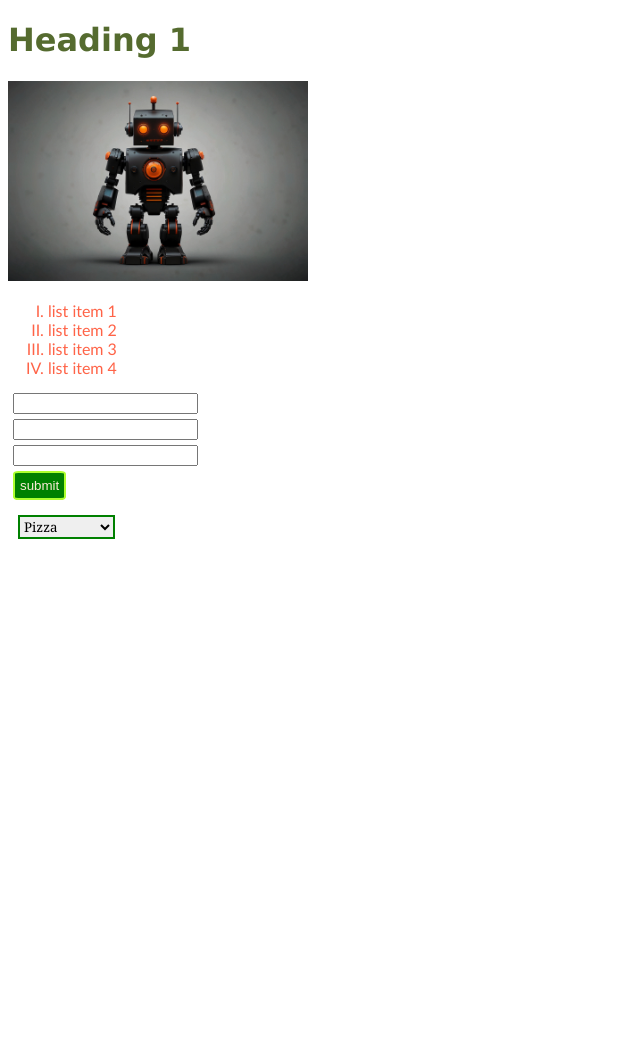
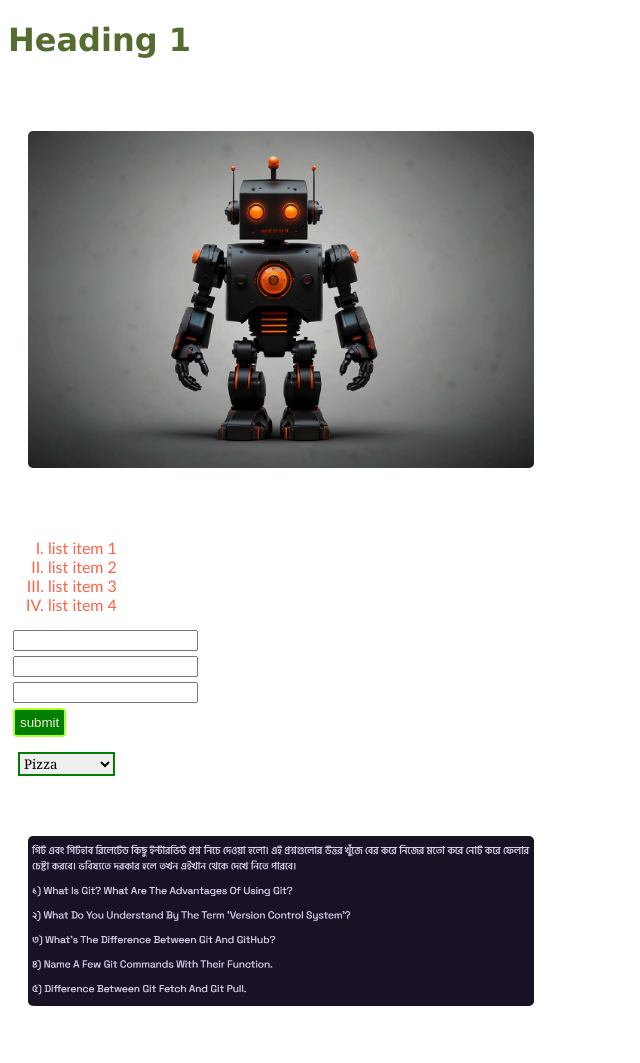
Before and after one commit to kawsarahmed24/new-repo, a plain HTML site: page index.html in a window 1280 px wide. Shown: the whole page, without its empty margins (0-640 px from the left). Before the commit the page ends 800 px from the top, so only its background shows below. Drawn offline with Linux system fonts and the light colour scheme.

Commit message:
image added, styled

```diff
--- a/index.html
+++ b/index.html
@@ -9,7 +9,7 @@
 </head>
 <body>
     <h1>Heading 1</h1>
-    <img src="images/robot.jpg" alt="" width="300px">
+    <img src="images/robot.jpg" alt="">
     <ol type="I">
         <li>list item 1</li>
         <li>list item 2</li>
@@ -29,5 +29,8 @@
             <option value="drumsticks">Drumsticks</option>
         </select>
     </form>
+    <div>
+        <img src="images/gitqstn.png" alt="some important git and github qstns">
+    </div>
 </body>
 </html>
--- a/styles/style.css
+++ b/styles/style.css
@@ -25,3 +25,8 @@ select{
     border: 2px solid green;
     font-family: Georgia, 'Times New Roman', Times, serif;
 }
+img{
+    width: 40%;
+    margin: 50px 20px;
+    border-radius: 5px;
+}
```
Also changed, not shown: images/gitqstn.png (added).
